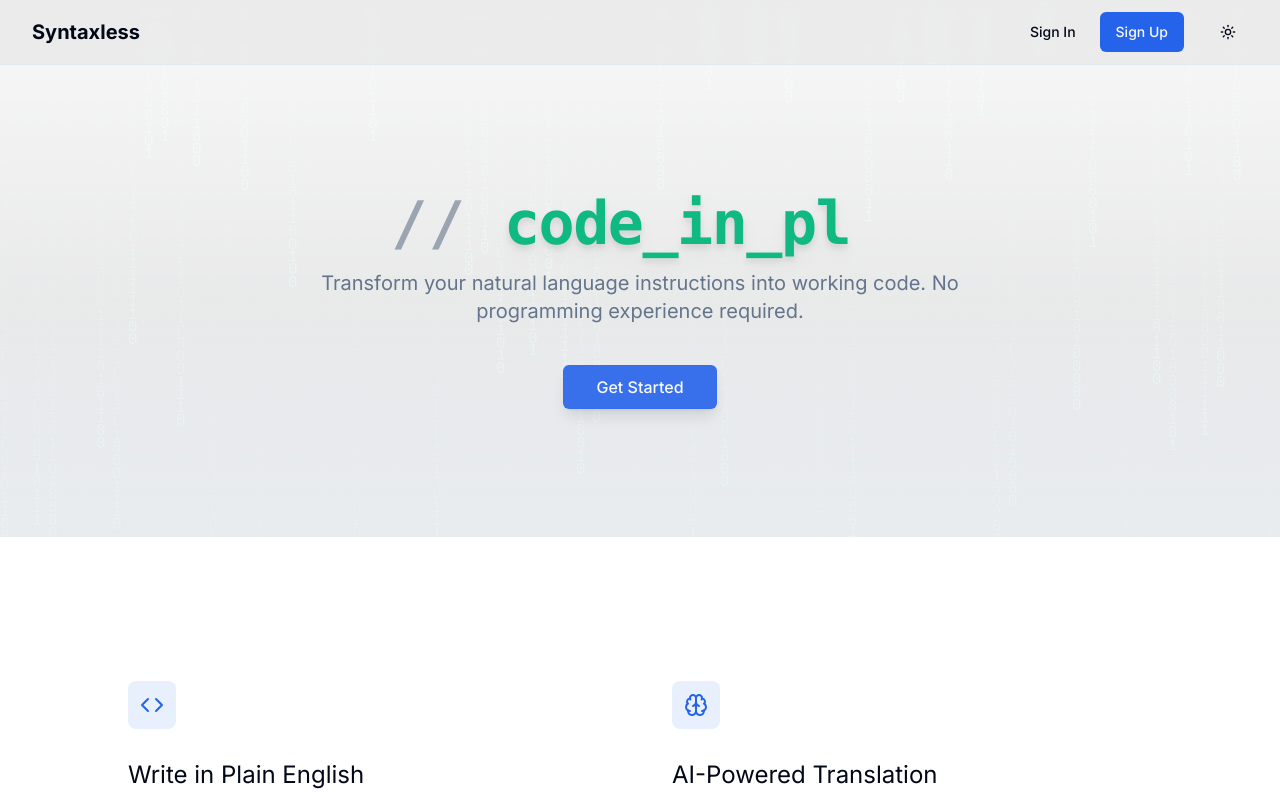
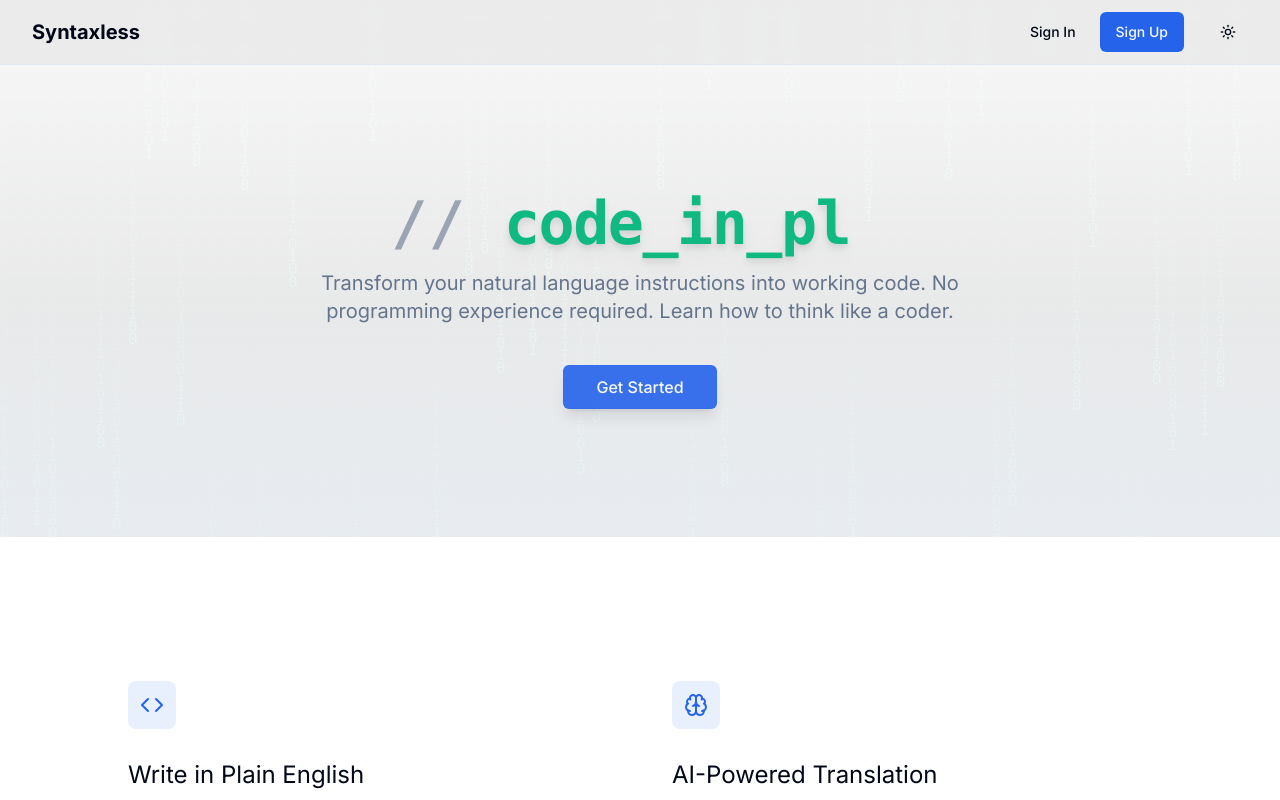
Before and after one commit to manomay16/syntaxless, a Next.js app: page / in a window 1280 px wide. Shown: the top 800 px of the page. Built offline with nearby package versions, Linux system fonts and the light colour scheme.

Commit message:
added some text to page.tsx

```diff
--- a/app/page.tsx
+++ b/app/page.tsx
@@ -71,7 +71,7 @@ export default function LandingPage() {
           </div>
 
           {/* Content overlay */}
-          <div className="relative z-10 container px-4 md:px-6">
+          <div className="relative z-10 container px-4 md:px-6 text-foreground">
             <div className="flex flex-col items-center space-y-6 text-center">
               <div className="space-y-4">
                 <h1 className="text-3xl font-mono font-bold tracking-wide sm:text-4xl md:text-5xl lg:text-6xl">
@@ -91,7 +91,7 @@ export default function LandingPage() {
                   />
                 </h1>
                 <p className="mx-auto max-w-[700px] text-lg font-body text-muted-foreground md:text-xl">
-                  Transform your natural language instructions into working code. No programming experience required.
+                  Transform your natural language instructions into working code. No programming experience required. Learn how to think like a coder.
                 </p>
               </div>
               <div className="space-x-4">
```
